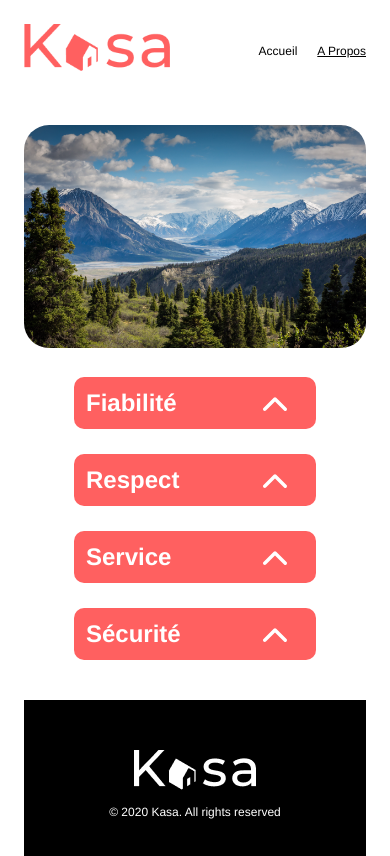
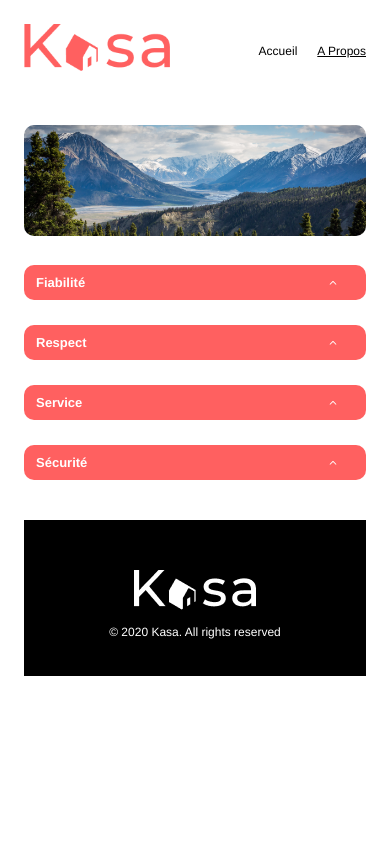
Before and after one commit to GazzaThomo/Kasa, a React (Vite) app in the folder kasa-app/: page /a-propos in a window 390 px wide. Built offline with nearby package versions, Linux system fonts and the light colour scheme.

Commit message:
apropos scss

```diff
--- a/kasa-app/src/sass/components/_collapse.scss
+++ b/kasa-app/src/sass/components/_collapse.scss
@@ -17,8 +17,17 @@
   font-size: 18px;
   border-radius: 10px;
 
+  @media (max-width: 1024px) {
+    font-size: 13px;
+  }
+
   .arrow {
     transition: transform 0.3s ease;
+
+    @media (max-width: 1024px) {
+      height: 9px;
+      width: 16px;
+    }
   }
 
   .open {
--- a/kasa-app/src/sass/layout.css
+++ b/kasa-app/src/sass/layout.css
@@ -170,8 +170,19 @@
   font-size: 18px;
   border-radius: 10px;
 }
+@media (max-width: 1024px) {
+  .collapse-header {
+    font-size: 13px;
+  }
+}
 .collapse-header .arrow {
   transition: transform 0.3s ease;
+}
+@media (max-width: 1024px) {
+  .collapse-header .arrow {
+    height: 9px;
+    width: 16px;
+  }
 }
 .collapse-header .open {
   transform: rotate(180deg);
@@ -321,14 +332,30 @@
      object-fit: cover;
   border-radius: 25px;
 }
+@media (max-width: 1024px) {
+  .aPropos-image {
+    height: 111px;
+    border-radius: 10px;
+  }
+}
 
 .aPropos-collapse-container {
   padding-left: 50px;
   padding-right: 50px;
 }
+@media (max-width: 1024px) {
+  .aPropos-collapse-container {
+    padding: 0;
+  }
+}
 
 .collapse-header {
   font-size: 24px;
+}
+@media (max-width: 1024px) {
+  .collapse-header {
+    font-size: 13px;
+  }
 }
 
 * {
--- a/kasa-app/src/sass/pages/_apropos.scss
+++ b/kasa-app/src/sass/pages/_apropos.scss
@@ -3,13 +3,24 @@
   height: 223px;
   object-fit: cover;
   border-radius: 25px;
+  @media (max-width: 1024px) {
+    height: 111px;
+    border-radius: 10px;
+  }
 }
 
 .aPropos-collapse-container {
   padding-left: 50px;
   padding-right: 50px;
+  @media (max-width: 1024px) {
+    padding: 0;
+  }
 }
 
 .collapse-header {
   font-size: 24px;
+
+  @media (max-width: 1024px) {
+    font-size: 13px;
+  }
 }
```
Also changed, not shown: 1 other file (tests, documents, lock files or other folders).
